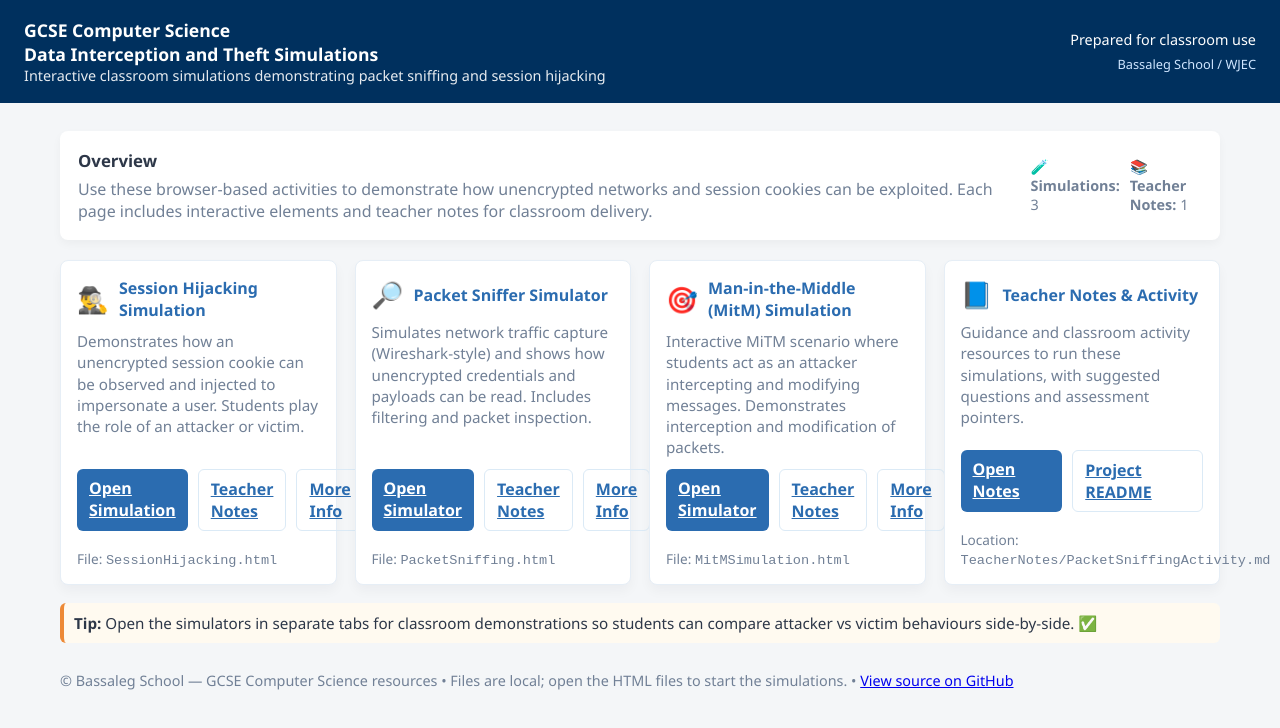
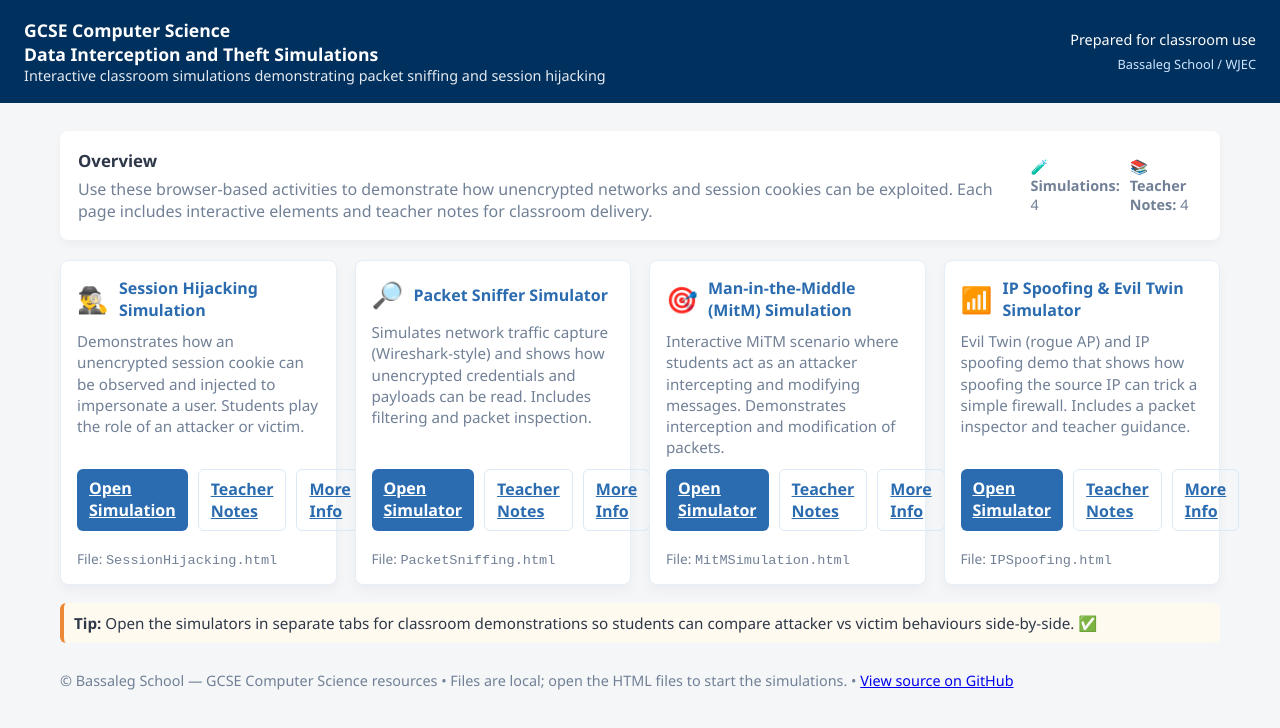
Before and after one commit to Bassaleg-School/DataInterceptionAndTheftSimulators, a plain HTML site: page index.html in a window 1280 px wide. Drawn offline with Linux system fonts and the light colour scheme.

Commit message:
Update index.html and add teacher notes for IP Spoofing simulation

```diff
--- a/index.html
+++ b/index.html
@@ -63,8 +63,8 @@
                     <div style="color:var(--muted);margin-top:6px">Use these browser-based activities to demonstrate how unencrypted networks and session cookies can be exploited. Each page includes interactive elements and teacher notes for classroom delivery.</div>
                 </div>
                 <div class="meta">
-                    <div>🧪 <strong>Simulations:</strong> 3</div>
-                    <div>📚 <strong>Teacher Notes:</strong> 1</div>
+                    <div>🧪 <strong>Simulations:</strong> 4</div>
+                    <div>📚 <strong>Teacher Notes:</strong> 4</div>
                 </div>
             </div>
         </section>
@@ -104,13 +104,14 @@
             </article>
 
             <article class="card">
-                <div class="label"><span class="emoji">📘</span> Teacher Notes & Activity</div>
-                <div class="desc">Guidance and classroom activity resources to run these simulations, with suggested questions and assessment pointers.</div>
+                <div class="label"><span class="emoji">📶</span> IP Spoofing & Evil Twin Simulator</div>
+                <div class="desc">Evil Twin (rogue AP) and IP spoofing demo that shows how spoofing the source IP can trick a simple firewall. Includes a packet inspector and teacher guidance.</div>
                 <div class="actions">
-                    <a class="btn btn-primary" href="TeacherNotes/PacketSniffingActivity.md">Open Notes</a>
-                    <a class="btn btn-ghost" href="README.md">Project README</a>
+                    <a class="btn btn-primary" href="IPSpoofing.html">Open Simulator</a>
+                    <a class="btn btn-ghost" href="TeacherNotes/IPSpoofingActivity.md">Teacher Notes</a>
+                    <a class="btn btn-ghost" href="#" onclick="alert('This opens in the same tab: IPSpoofing.html')">More Info</a>
                 </div>
-                <div style="margin-top:8px;color:var(--muted);font-size:0.85rem">Location: <code>TeacherNotes/PacketSniffingActivity.md</code></div>
+                <div style="margin-top:8px;color:var(--muted);font-size:0.85rem">File: <code>IPSpoofing.html</code></div>
             </article>
 
         </section>
```
Also changed, not shown: 1 other file.
